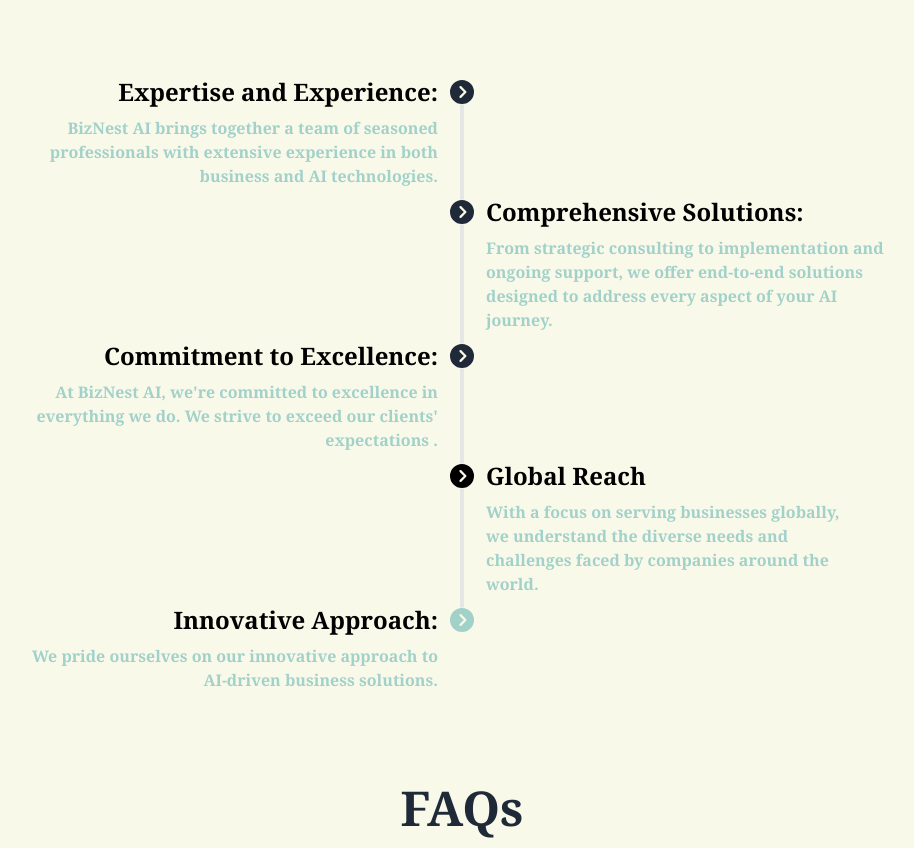
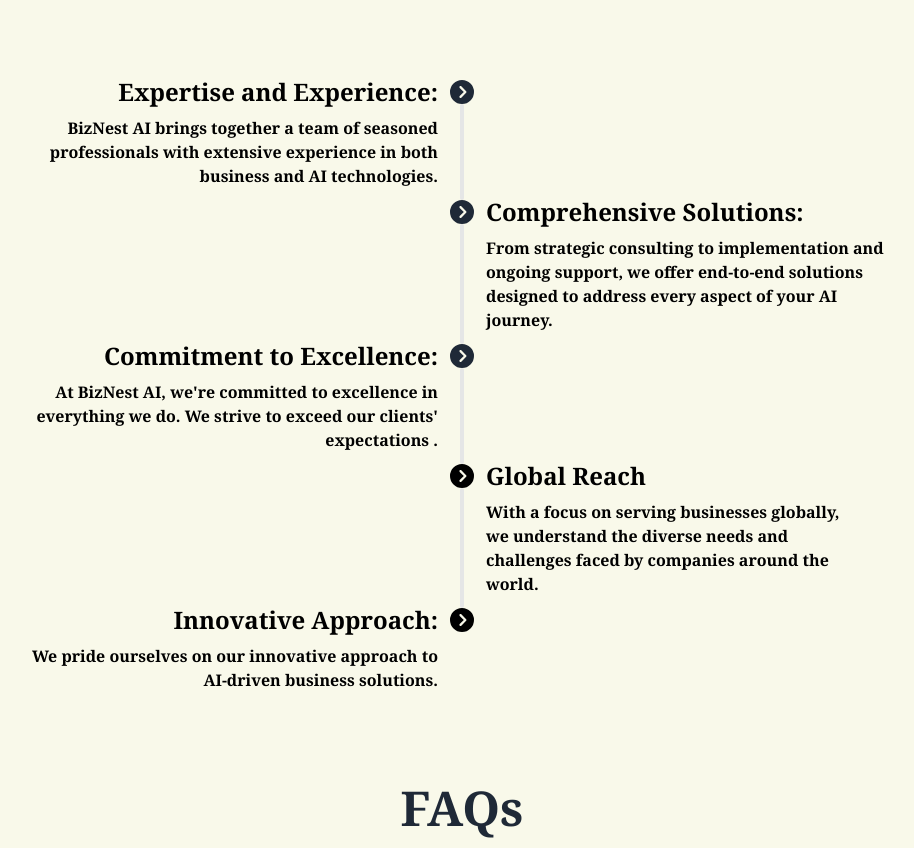
Before and after one commit to tanzimnahid6/AiHub, a React (Vite) app: page / in a window 1280 px wide. Shown: the part 1225-2073 px from the top of the page, without its empty margins (178-1092 px from the left). Built offline with nearby package versions, Linux system fonts and the light colour scheme.

Commit message:
changed the tex color

```diff
--- a/src/components/WhyUs.jsx
+++ b/src/components/WhyUs.jsx
@@ -28,7 +28,7 @@
                 <div className="text-2xl font-bold  text-black ">
                   Expertise and Experience:{" "}
                 </div>
-                <p className="font-semibold   text-[#A1D1C9] ">
+                <p className="font-semibold   text-black ">
                   BizNest AI brings together a team of seasoned professionals
                   with extensive experience in both business and AI
                   technologies.
@@ -45,7 +45,7 @@
                 <div className="text-2xl font-semibold  text-black">
                   Comprehensive Solutions:
                 </div>
-                <p className="font-semibold   text-[#A1D1C9]">
+                <p className="font-semibold   text-black">
                   From strategic consulting to implementation and ongoing
                   support, we offer end-to-end solutions designed to address
                   every aspect of your AI journey.
@@ -62,7 +62,7 @@
                 <div className="text-2xl font-semibold  text-black">
                   Commitment to Excellence:
                 </div>
-                <p className="font-semibold   text-[#A1D1C9]">
+                <p className="font-semibold   text-black">
                   At BizNest AI, we're committed to excellence in everything we
                   do. We strive to exceed our clients' expectations .
                 </p>
@@ -78,7 +78,7 @@
                 <div className="text-2xl font-semibold  text-black">
                   Global Reach
                 </div>
-                <p className="font-semibold   text-[#A1D1C9]">
+                <p className="font-semibold   text-black">
                   With a focus on serving businesses globally, we understand the
                   diverse needs and challenges faced by companies around the
                   world.
@@ -89,13 +89,13 @@
             <li className="px-10 md:px-0">
               <hr />
               <div className="timeline-middle">
-                <FaCircleChevronRight className="text-2xl  text-[#A1D1C9]  " />
+                <FaCircleChevronRight className="text-2xl  text-black " />
               </div>
               <div className="timeline-start  hover:shadow-2xl duration-300 transition hover:scale-95 px-2 space-y-2  md:text-end  md:w-10/12">
                 <div className="text-2xl font-semibold  text-black">
                   Innovative Approach:
                 </div>
-                <p className="font-semibold   text-[#A1D1C9]">
+                <p className="font-semibold   text-black">
                   We pride ourselves on our innovative approach to AI-driven
                   business solutions.
                 </p>
```
